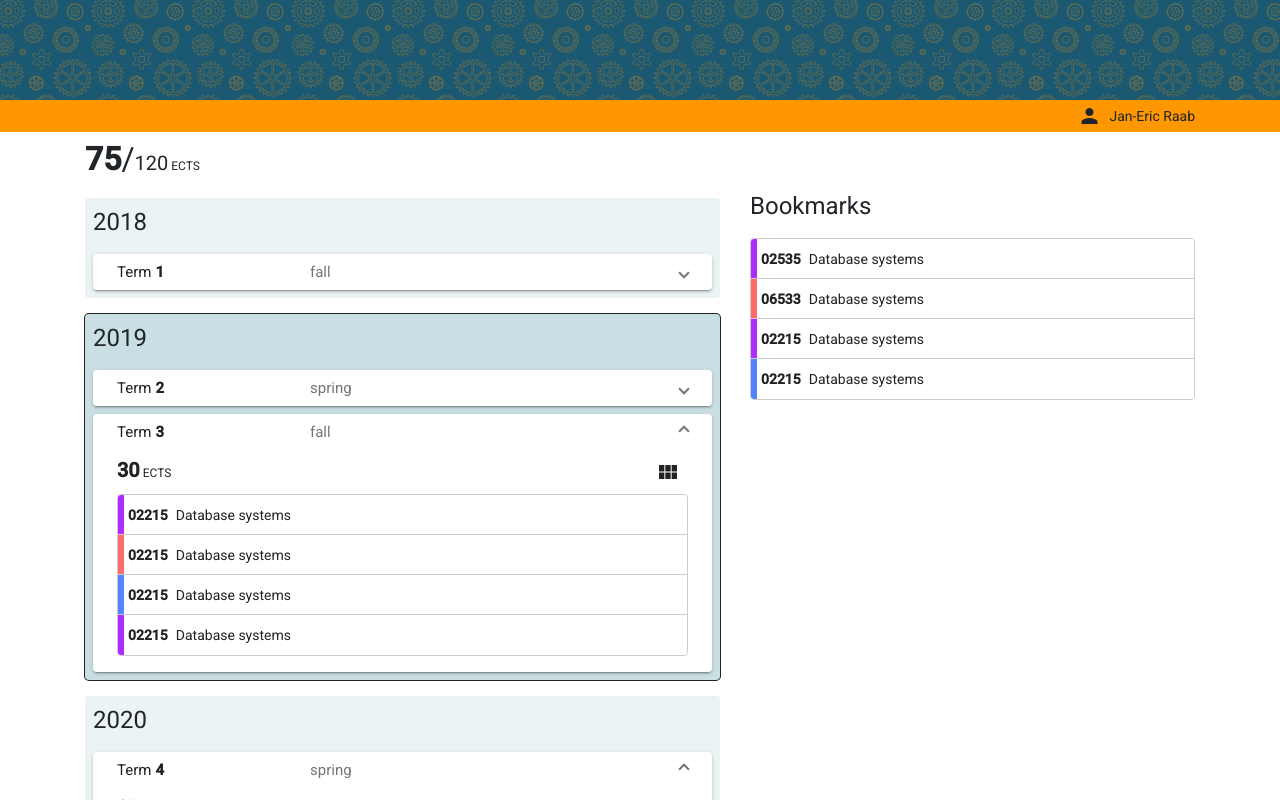
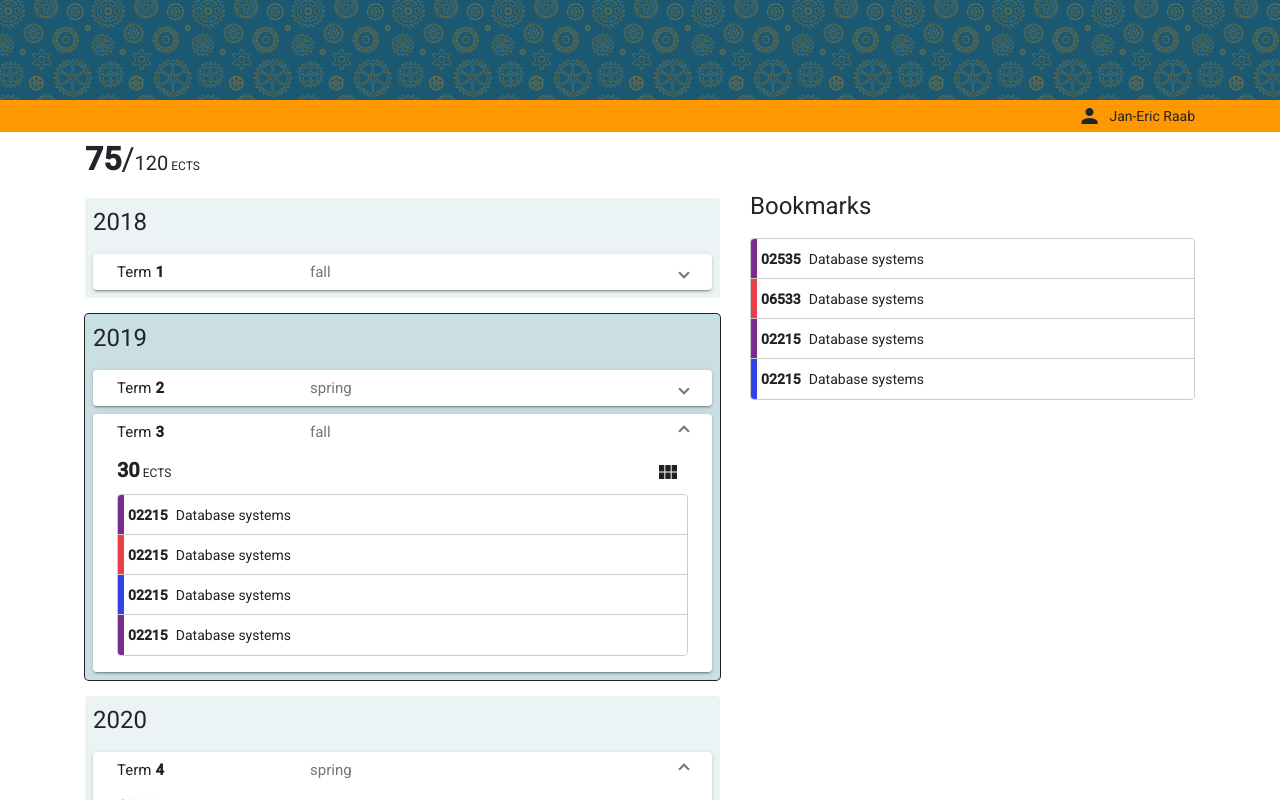
Before and after one commit to Sn0oze/studyPlanner, an Angular app in the folder study-planner-app/: page /planner in a window 1280 px wide. Shown: the top 800 px of the page. Built offline with nearby package versions, Linux system fonts and the light colour scheme.

Commit message:
updated category colors

```diff
--- a/study-planner-app/src/app/shared/constants/category-color.constant.ts
+++ b/study-planner-app/src/app/shared/constants/category-color.constant.ts
@@ -1,8 +1,8 @@
 export enum CategoryColors {
-  THESIS = '#fae161',
-  GENERAL_COMPETENCES = '#ff6b6b',
-  TECHNOLOGICAL_SPECIALISATION = '#ae2cff',
-  ELECTIVE = '#5384ff'
+  THESIS = '#f3993e',
+  GENERAL_COMPETENCES = '#e83f48',
+  TECHNOLOGICAL_SPECIALISATION = '#792d8e',
+  ELECTIVE = '#3042ea'
 }
 
 export const CategoryColorMap = {
```
